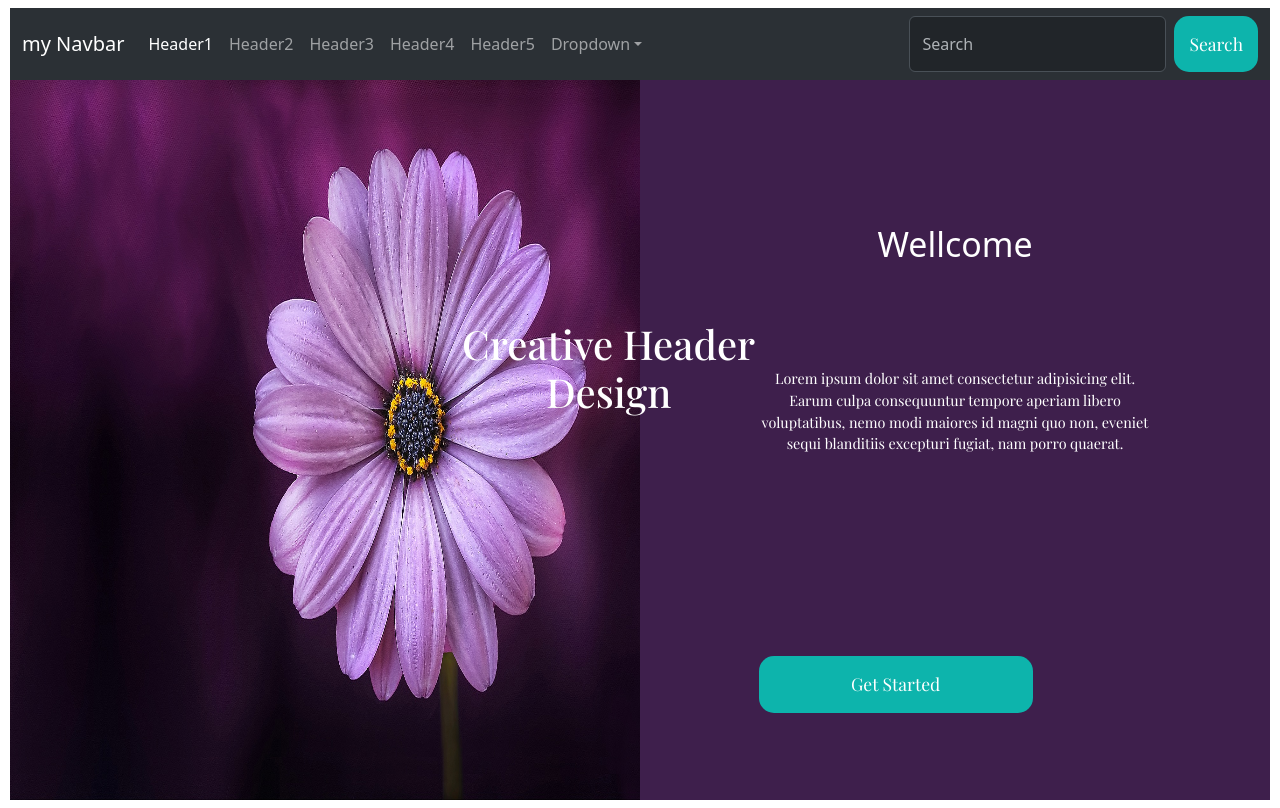
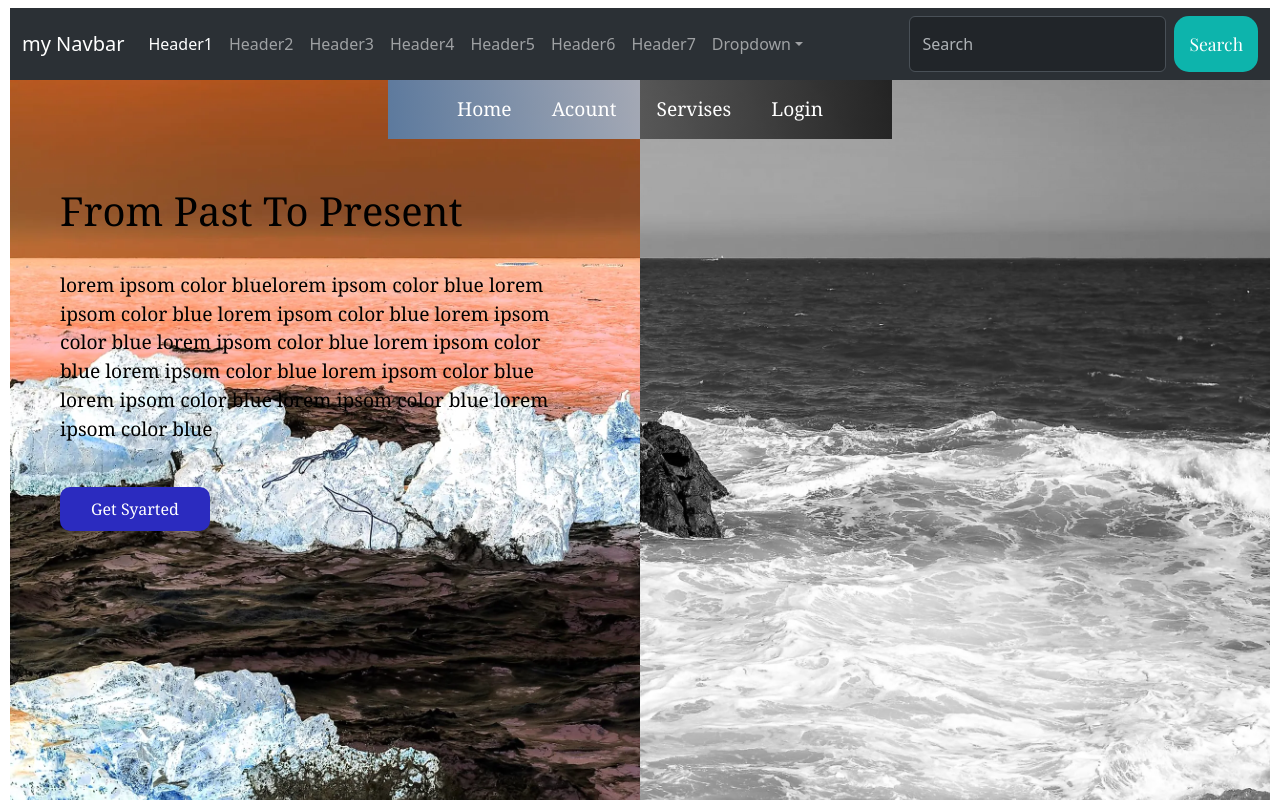
Before and after one commit to alirezatalebizadeh/example-template-header-with-react, a React (Create React App) app: page /header6 in a window 1280 px wide. Built offline with nearby package versions, Linux system fonts and the light colour scheme; a web font is replaced by a local one.

Commit message:
create header6

```diff
--- a/src/Components/Header5/Header5.css
+++ b/src/Components/Header5/Header5.css
@@ -3,6 +3,7 @@
   width: 100%;
   /* background-color: yellow; */
   border: 1px solid rgba(83, 4, 4, 0.621);
+  font-family: Georgia, "Times New Roman", Times, serif;
 }
 
 .shape {
@@ -36,7 +37,7 @@
 .header5__title {
   font-size: 44px;
 }
-.txt {
+.txt__red {
   font-size: 48px;
   color: rgba(255, 0, 0, 0.837);
 }
--- a/src/Components/Header5/Header5.js
+++ b/src/Components/Header5/Header5.js
@@ -4,7 +4,7 @@ export default function Header5() {
     return (
         <div className='header5'>
             <div className='text5'>
-                <h1 className='header5__title'>We Are <br /><span className='txt'> Creative</span><br />  Design ...</h1>
+                <h1 className='header5__title'>We Are <br /><span className='txt__red'> Creative</span><br />  Design ...</h1>
                 <p className='header5__txt'>lorem ipsom color blue lorem ipsom color blue lorem ipsom color blue lorem ipsom color blue lorem ipsom color blue lorem ipsom color blue lorem ipsom color blue lorem ipsom color blue</p>
                 <div className='header5__media'>
                     <i className='fa fa-instagram'></i>
--- /dev/null
+++ b/src/Components/Header6/Header6.css
@@ -0,0 +1,85 @@
+.header6 {
+  width: 100%;
+  height: 90vh;
+  background-image: url("./../../../public//images//sea.jpg");
+  background-size: cover;
+  background-position: center;
+  position: relative;
+  font-family: Georgia, "Times New Roman", Times, serif;
+}
+.header6::before {
+  content: "";
+  position: absolute;
+  top: 0;
+  right: 0;
+  width: 50%;
+  height: 100%;
+  backdrop-filter: grayscale(100%);
+  -webkit-backdrop-filter: grayscale(100%);
+}
+.header6::after {
+  content: "";
+  position: absolute;
+  top: 0;
+  left: 0;
+  width: 50%;
+  height: 100%;
+  backdrop-filter: invert(100%);
+  -webkit-backdrop-filter: invert(100%);
+}
+
+.navbar6 {
+  /* background-color: red; */
+}
+
+.navBar__list {
+  display: flex;
+  justify-content: center;
+  list-style: none;
+  padding: 15px;
+  font-size: 1.2rem;
+  width: 40%;
+  margin: 0 auto;
+  background-image: linear-gradient(
+    to left,
+    rgba(0, 0, 0, 0.77),
+    rgba(171, 127, 80, 0.88)
+  );
+}
+
+.navBar_link {
+  margin: 0 20px;
+  color: #fff;
+  cursor: pointer;
+  z-index: 1000;
+}
+
+.header6_texts {
+  /* background-color: red; */
+  width: 40%;
+  height: 400px;
+  display: flex;
+  flex-direction: column;
+  justify-content: space-evenly;
+  margin-top: 20px;
+  margin-left: 50px;
+  color: white !important;
+}
+.texts_Big_Text {
+}
+
+.texts__paragraph {
+  font-size: 1.2rem;
+  color: rgb(255, 255, 255);
+}
+
+.texts_btn {
+  width: 150px;
+  border: none;
+  border-radius: 10px;
+  padding: 10px;
+  background-color: rgb(43, 43, 191);
+  color: #fff;
+  position: relative;
+  z-index: 100;
+}
--- /dev/null
+++ b/src/Components/Header6/Header6.js
@@ -0,0 +1,23 @@
+import React from 'react'
+import './Header6.css'
+export default function Header6() {
+    return (
+        <div className='header6'>
+            <div className='navbar6'>
+                <ul className='navBar__list'>
+                    <li className='navBar_link'>Home</li>
+                    <li className='navBar_link'>Acount</li>
+                    <li className='navBar_link'>Servises</li>
+                    <li className='navBar_link'>Login</li>
+                </ul>
+            </div>
+
+            <div className='header6_texts'>
+                <h1 className='texts_Big_Text'>From Past To Present</h1>
+                <p className='texts__paragraph'>  lorem ipsom color bluelorem ipsom color blue lorem ipsom color blue lorem ipsom color blue lorem ipsom color blue lorem ipsom color blue lorem ipsom color blue lorem ipsom color blue lorem ipsom color blue lorem ipsom color blue lorem ipsom color blue lorem ipsom color blue</p>
+                <button className='texts_btn'>Get Syarted</button>
+            </div>
+
+        </div>
+    )
+}
--- a/src/Components/Navbar.js
+++ b/src/Components/Navbar.js
@@ -25,6 +25,12 @@ export default function Navbar() {
                         <li className="nav-item">
                             <Link to='/header5' className="nav-link" aria-current="page">Header5</Link>
                         </li>
+                        <li className="nav-item">
+                            <Link to='/header6' className="nav-link" aria-current="page">Header6</Link>
+                        </li>
+                        <li className="nav-item">
+                            <Link to='/header7' className="nav-link" aria-current="page">Header7</Link>
+                        </li>
 
                         <li className="nav-item dropdown">
                             <a className="nav-link dropdown-toggle" href="#" role="button" data-bs-toggle="dropdown" aria-expanded="false">
--- a/src/routes.js
+++ b/src/routes.js
@@ -3,12 +3,15 @@ import Header2 from "./Components/Header2/Header2";
 import Header3 from './Components/Header3/Header3'
 import Header4 from './Components/Header4/Header4'
 import Header5 from "./Components/Header5/Header5";
+import Header6 from "./Components/Header6/Header6";
 let routes = [
     { path: '/*', element: <Header1 /> },
     { path: '/header2', element: <Header2 /> },
     { path: '/header3', element: <Header3 /> },
     { path: '/header4', element: <Header4 /> },
-    { path: '/header5', element: <Header5/> }
+    { path: '/header5', element: <Header5 /> },
+    { path: '/header6', element: <Header6 /> },
+    { path: '/header7', element: <Header5 /> }
 ]
 
 
```
Also changed, not shown: public/images/sea.jpg (added).
